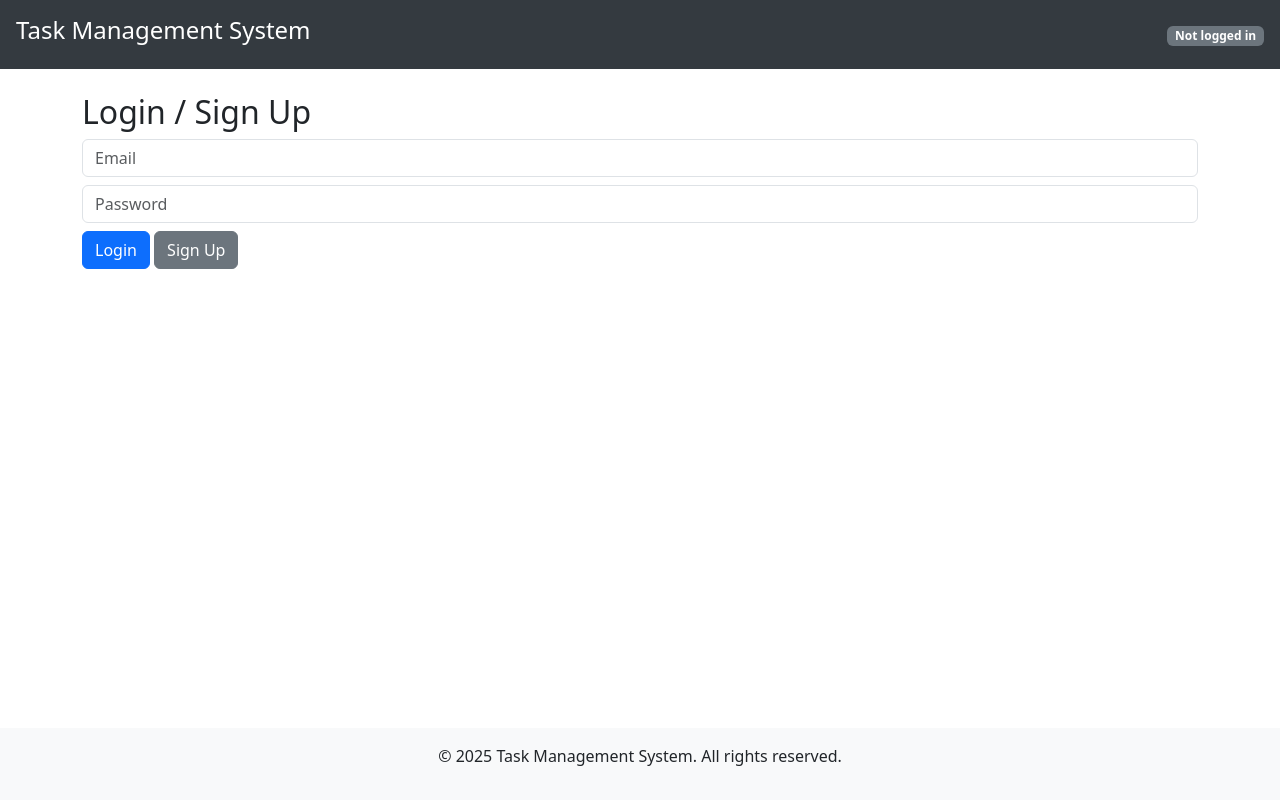
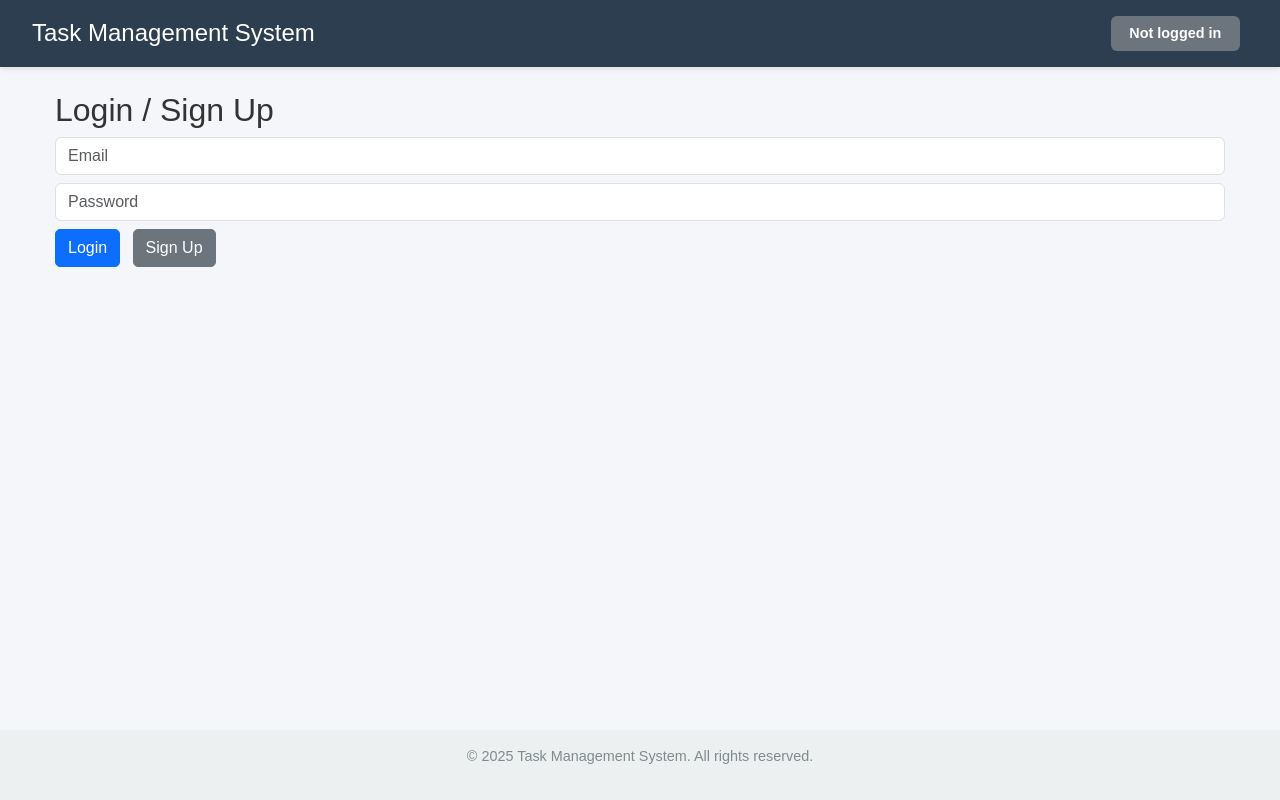
Before and after one commit to Raj2630/task_management, a FastAPI app: page / in a window 1280 px wide. Run offline with FastAPI, Linux system fonts and the light colour scheme; some libraries are stand-ins or nearby versions.

Commit message:
Fourth commit

```diff
--- a/app.py
+++ b/app.py
@@ -7,6 +7,7 @@ from google.oauth2 import id_token
 from google.auth.transport import requests
 import os
 import logging
+from datetime import datetime
 
 app = FastAPI()
 app.mount("/static", StaticFiles(directory="static"), name="static")
@@ -84,7 +85,13 @@ async def view_taskboard(request: Request, board_id: str, user_data: tuple = Dep
         board = board_ref.get()
         if not board.exists or email not in board.to_dict().get("users", []):
             raise HTTPException(status_code=404, detail="Board not found or access denied")
-        tasks = [{"id": doc.id, **doc.to_dict()} for doc in board_ref.collection("tasks").stream()]
+        # Fetch tasks and convert completed_at to string
+        tasks = []
+        for doc in board_ref.collection("tasks").stream():
+            task_data = {"id": doc.id, **doc.to_dict()}
+            if "completed_at" in task_data and task_data["completed_at"]:
+                task_data["completed_at"] = task_data["completed_at"].isoformat()  # Convert to ISO string
+            tasks.append(task_data)
         logging.info(f"Viewing taskboard {board_id} for {email}")
         return templates.TemplateResponse("taskboard.html", {
             "request": request, "board": board.to_dict(), "board_id": board_id,
@@ -170,6 +177,32 @@ async def invite_user(board_id: str, request: Request, user_data: tuple = Depend
         logging.error(f"Error inviting user: {str(e)}")
         raise HTTPException(status_code=500, detail="Failed to invite user")
 
+@app.delete("/taskboards/{board_id}/users")
+async def remove_user(board_id: str, request: Request, user_data: tuple = Depends(get_user_data)):
+    uid, email, token = user_data
+    try:
+        board_ref = db.collection("taskboards").document(board_id)
+        board = board_ref.get()
+        if not board.exists or board.to_dict()["creator"] != uid:
+            raise HTTPException(status_code=403, detail="Only creator can remove users")
+        data = await request.json()
+        user_email_to_remove = data.get("email")
+        if not user_email_to_remove or user_email_to_remove not in board.to_dict().get("users", []):
+            raise HTTPException(status_code=400, detail="Invalid or not a member")
+        if user_email_to_remove == email:
+            raise HTTPException(status_code=400, detail="Creator cannot remove themselves")
+        # Unassign tasks for the removed user
+        tasks_ref = board_ref.collection("tasks")
+        tasks = tasks_ref.where("assigned_to", "==", user_email_to_remove).stream()
+        for task in tasks:
+            tasks_ref.document(task.id).update({"assigned_to": None})
+        # Remove user from board
+        board_ref.update({"users": firestore.ArrayRemove([user_email_to_remove])})
+        logging.info(f"Removed {user_email_to_remove} from taskboard {board_id}")
+    except Exception as e:
+        logging.error(f"Error removing user: {str(e)}")
+        raise HTTPException(status_code=500, detail="Failed to remove user")
+
 @app.patch("/taskboards/{board_id}/tasks/{task_id}")
 async def update_task(board_id: str, task_id: str, request: Request, user_data: tuple = Depends(get_user_data)):
     uid, email, token = user_data
--- /dev/null
+++ b/static/style.css
@@ -0,0 +1,84 @@
+body {
+    font-family: 'Arial', sans-serif;
+    background-color: #f4f6f9;
+    color: #333;
+}
+
+.header {
+    background-color: #2c3e50;
+    color: white;
+    padding: 1rem 2rem;
+    display: flex;
+    justify-content: space-between;
+    align-items: center;
+    box-shadow: 0 2px 5px rgba(0, 0, 0, 0.1);
+}
+
+.header h1 {
+    margin: 0;
+    font-size: 1.5rem;
+}
+
+.auth-controls {
+    display: flex;
+    align-items: center;
+}
+
+.auth-controls .badge {
+    font-size: 0.9rem;
+}
+
+.container {
+    max-width: 1200px;
+    margin: 2rem auto 100px;
+    padding: 0 15px;
+}
+
+.task-unassigned {
+    background-color: #ffe6e6;
+    border-left: 5px solid #e74c3c;
+}
+
+.card {
+    border-radius: 8px;
+    box-shadow: 0 1px 3px rgba(0, 0, 0, 0.1);
+}
+
+.btn {
+    border-radius: 5px;
+    transition: background-color 0.2s;
+}
+
+.btn-primary:hover {
+    background-color: #0056b3;
+}
+
+.btn-danger:hover {
+    background-color: #c82333;
+}
+
+.btn-warning:hover {
+    background-color: #d39e00;
+}
+
+.btn-secondary:hover {
+    background-color: #5a6268;
+}
+
+.creator-controls {
+    background-color: #fff;
+    padding: 1rem;
+    border-radius: 8px;
+    box-shadow: 0 1px 3px rgba(0, 0, 0, 0.1);
+}
+
+.footer {
+    background-color: #ecf0f1;
+    padding: 1rem;
+    text-align: center;
+    position: fixed;
+    bottom: 0;
+    width: 100%;
+    color: #7f8c8d;
+    font-size: 0.9rem;
+}
--- a/templates/index.html
+++ b/templates/index.html
@@ -4,34 +4,32 @@
     <meta charset="UTF-8">
     <title>Task Management</title>
     <link href="https://cdn.jsdelivr.net/npm/bootstrap@5.3.0/dist/css/bootstrap.min.css" rel="stylesheet">
-    <style>
-        header { background-color: #343a40; color: white; padding: 1rem; }
-        footer { background-color: #f8f9fa; padding: 1rem; text-align: center; position: fixed; bottom: 0; width: 100%; }
-        .container { margin-bottom: 100px; } /* Avoid footer overlap */
-    </style>
+    <link rel="stylesheet" href="/static/style.css">
 </head>
 <body>
-    <header class="d-flex justify-content-between align-items-center">
+    <header class="header">
         <h1 class="h4">Task Management System</h1>
-        <div id="user-info"></div>
+        <div class="auth-controls">
+            <span id="user-info" class="badge bg-secondary me-2"></span>
+            <button id="sign-out" class="btn btn-danger" hidden>Sign Out</button>
+        </div>
     </header>
     <div class="container mt-4">
         <div id="login-box">
             <h2>Login / Sign Up</h2>
             <input type="email" id="email" class="form-control mb-2" placeholder="Email">
             <input type="password" id="password" class="form-control mb-2" placeholder="Password">
-            <button id="login" class="btn btn-primary mb-2">Login</button>
-            <button id="sign-up" class="btn btn-secondary mb-2">Sign Up</button>
+            <button id="login" class="btn btn-primary me-2">Login</button>
+            <button id="sign-up" class="btn btn-secondary">Sign Up</button>
         </div>
         <div id="authenticated-box" hidden>
-            <button id="sign-out" class="btn btn-danger mb-2">Sign Out</button>
             <h2>Create Task Board</h2>
             <input type="text" id="board-name" class="form-control mb-2" placeholder="Board Name">
             <button id="create-board" class="btn btn-primary mb-2">Create Board</button>
         </div>
         <div id="task-boards" class="mt-3"></div>
     </div>
-    <footer>
+    <footer class="footer">
         <p>&copy; 2025 Task Management System. All rights reserved.</p>
     </footer>
 
@@ -44,6 +42,7 @@
             if (token) {
                 document.getElementById("authenticated-box").hidden = false;
                 document.getElementById("user-info").innerHTML = `<span class="badge bg-light text-dark">Logged in</span>`;
+                document.getElementById("sign-out").hidden = false;
                 fetchTaskBoards(token);
             } else {
                 document.getElementById("user-info").innerHTML = `<span class="badge bg-secondary">Not logged in</span>`;
```
Also changed, not shown: service-account.json (+2 -2 lines), templates/taskboard.html (+45 -13 lines).
